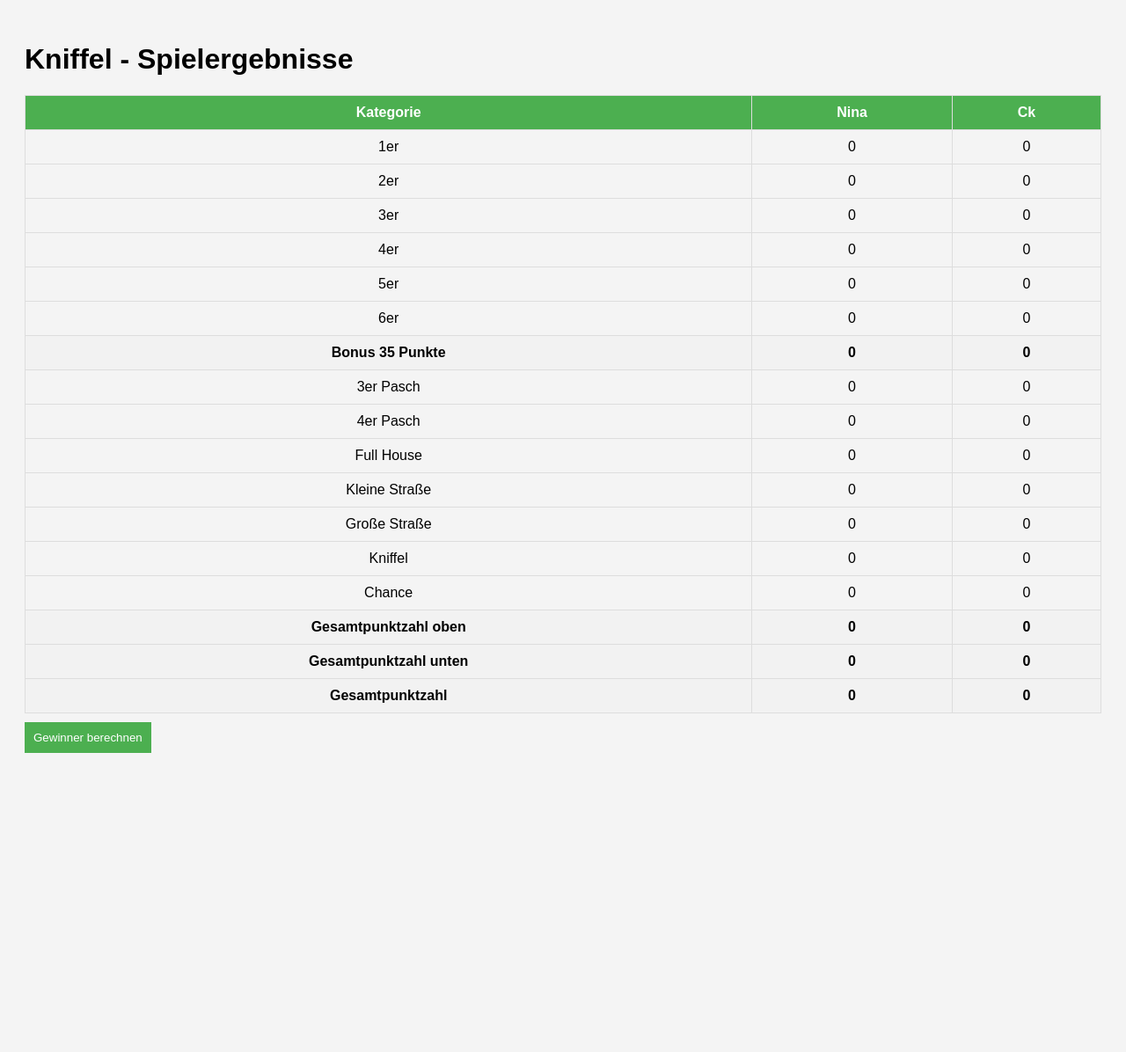
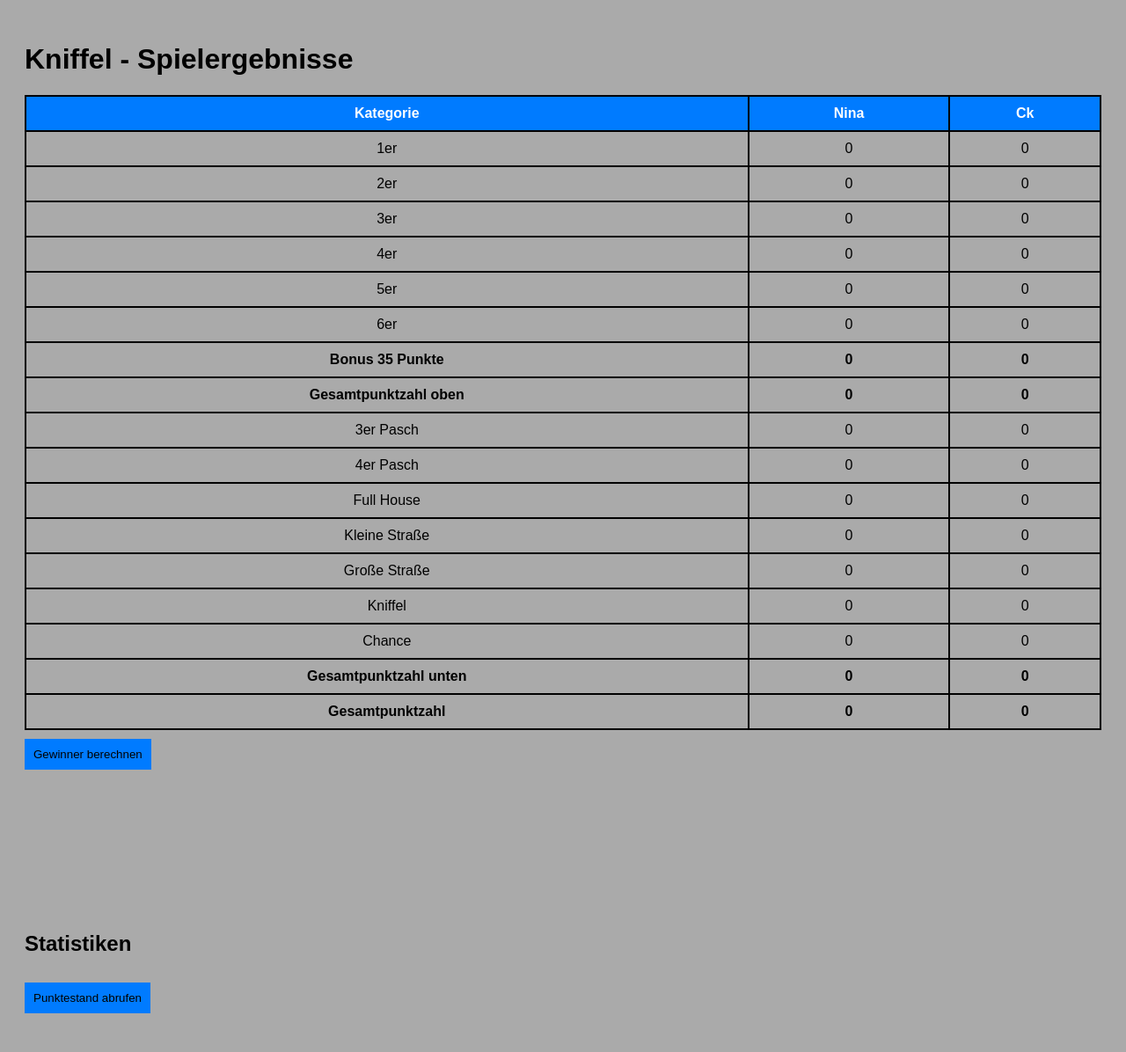
Before and after one commit to christiankoch1999/Kniffel, a Flask app: page / in a window 1280 px wide. Shown: the whole page at 88% size. Before the commit the page ends 856 px from the top, so only its background shows below. Run offline with Flask 3, Linux system fonts and the light colour scheme; some libraries are stand-ins or nearby versions.

Commit message:
Design geändert, Statistik hinzugefügt

```diff
--- a/app.py
+++ b/app.py
@@ -73,6 +73,39 @@ def save_game():
         print(f"❌ Fehler beim Speichern des Spiels: {e}")
         return jsonify({"message": "Fehler beim Speichern", "status": "error", "error": str(e)}), 500
 
+@app.route('/stats', methods=["GET"])
+def stats():
+    try:
+        conn = get_db_connection()
+
+        if conn is None:
+            return jsonify({"message": "Fehler: Keine Verbindung zur Datenbank", "status": "error"}), 500
+
+        cursor = conn.cursor()
+
+        # Siege von Nina abrufen
+        cursor.execute("SELECT COUNT(*) FROM Games WHERE sieger = 'Nina';")
+        siege_nina = cursor.fetchone()[0]  # Nur die Zahl extrahieren
+
+        # Siege von Ck abrufen
+        cursor.execute("SELECT COUNT(*) FROM Games WHERE sieger = 'Ck';")
+        siege_ck = cursor.fetchone()[0]
+
+        cursor.close()
+        conn.close()
+
+        # Ergebnisse zurückgeben
+        return jsonify({
+            "siege_nina": siege_nina,
+            "siege_ck": siege_ck,
+            "status": "success"
+        }), 200
+
+    except Exception as e:
+        print(f"❌ Fehler in /stats: {e}")
+        return jsonify({"message": "Fehler beim Abrufen der Statistiken", "status": "error"}), 500
+
+
 
 if __name__ == '__main__':
     app.run(debug=False, host='0.0.0.0', port=int(os.getenv("PORT", 10000)))  # 🚀 Standard-Port von Render
--- a/templates/index.html
+++ b/templates/index.html
@@ -8,37 +8,44 @@
     body {
       font-family: Arial, sans-serif;
       padding: 20px;
-      background-color: #f4f4f4;
+      background-color: #aaa;
     }
     table {
       width: 100%;
       border-collapse: collapse;
       margin-top: 20px;
+
     }
     th, td {
       padding: 10px;
       text-align: center;
-      border: 1px solid #ddd;
+      border: 2px solid black;
     }
     th {
-      background-color: #4CAF50;
+      background-color: #007BFF;
       color: white;
     }
     button {
-      background-color: #4CAF50;
-      color: white;
-      border: none;
+      background-color: #007BFF;
+      color: black;
+      border: 1px black;
       padding: 10px;
       margin-top: 10px;
       cursor: pointer;
     }
     button:hover {
-      background-color: #45a049;
+      background-color: #007BFF;
     }
     .bonus-row, .finalUpperPoints, .finalLowerPoints, .grandTotal {
       font-weight: bold;
-      background-color: #f2f2f2;
+      background-color: #aaa;
     }
+    .small-text {
+    font-size: 14px; /* Kleinere Schrift */
+    font-weight: normal; /* Kein Fettdruck */
+    color: black; /* Optional: Grauer Farbton */
+}
+
 
   </style>
 </head>
@@ -87,10 +94,16 @@
         <td class="editable" data-category="6er" data-player="2">0</td>
       </tr>
 
+
       <tr class="bonus-row">
         <td>Bonus 35 Punkte</td>
         <td data-category="bonus" data-player="1" id="bonus1">0</td>
         <td data-category="bonus" data-player="2" id="bonus2">0</td>
+      </tr>
+      <tr class="finalUpperPoints">
+        <td>Gesamtpunktzahl oben</td>
+        <td id="total1">0</td>
+        <td id="total2">0</td>
       </tr>
 
       <!-- Unterer Bereich -->
@@ -131,11 +144,7 @@
       </tr>
 
       <!-- Final Summary -->
-      <tr class="finalUpperPoints">
-        <td>Gesamtpunktzahl oben</td>
-        <td id="total1">0</td>
-        <td id="total2">0</td>
-      </tr>
+
       <tr class="finalLowerPoints">
         <td>Gesamtpunktzahl unten</td>
         <td id="lowerTotal1">0</td>
@@ -151,6 +160,13 @@
 
   <button onclick="gewinnerBerechnen()">Gewinner berechnen</button>
 <h2 id="winnerMessage"></h2>
+<br></br>
+<br></br>
+<br></br>
+<br></br>
+<h2>Statistiken</h2>
+<button onclick="ladeStats()">Punktestand abrufen</button>
+<p id="statsOutput"></p>
 
 
   <script>
@@ -260,10 +276,13 @@
     let winner = "";
     if (total1 > total2) {
         winner = "Nina";
-        document.getElementById("winnerMessage").textContent = winner + " hat gewonnen!";
+        document.getElementById("winnerMessage").innerHTML =
+    winner + " hat gewonnen!<br><span class='small-text'>Schade Christian, weiter machen!</span>";
+
+
     } else if (total1 < total2) {
         winner = "Ck";
-        document.getElementById("winnerMessage").textContent = winner + " hat gewonnen!";
+        document.getElementById("winnerMessage").innerHTML = winner + " hat gewonnen!<br><span class='small-text'>Cmon!</span>";
     } else {
         winner = "Unentschieden";
         document.getElementById("winnerMessage").textContent = "Niemand hat gewonnen :(";
@@ -299,9 +318,20 @@
 }
 
 
-
-
-
+function ladeStats() {
+        fetch('/stats')  // Flask-Route aufrufen
+            .then(response => response.json())  // Antwort als JSON umwandeln
+            .then(data => {
+                // Daten in HTML anzeigen
+                document.getElementById("statsOutput").innerHTML =
+                    `<strong>Nina:</strong> ${data.siege_nina} Siege<br>
+                     <strong>Ck:</strong> ${data.siege_ck} Siege`;
+            })
+            .catch(error => {
+                console.error("Fehler beim Abrufen der Daten:", error);
+                document.getElementById("statsOutput").innerHTML = "⚠️ Fehler beim Abrufen der Statistiken!";
+            });
+    }
 
   </script>
 
```
